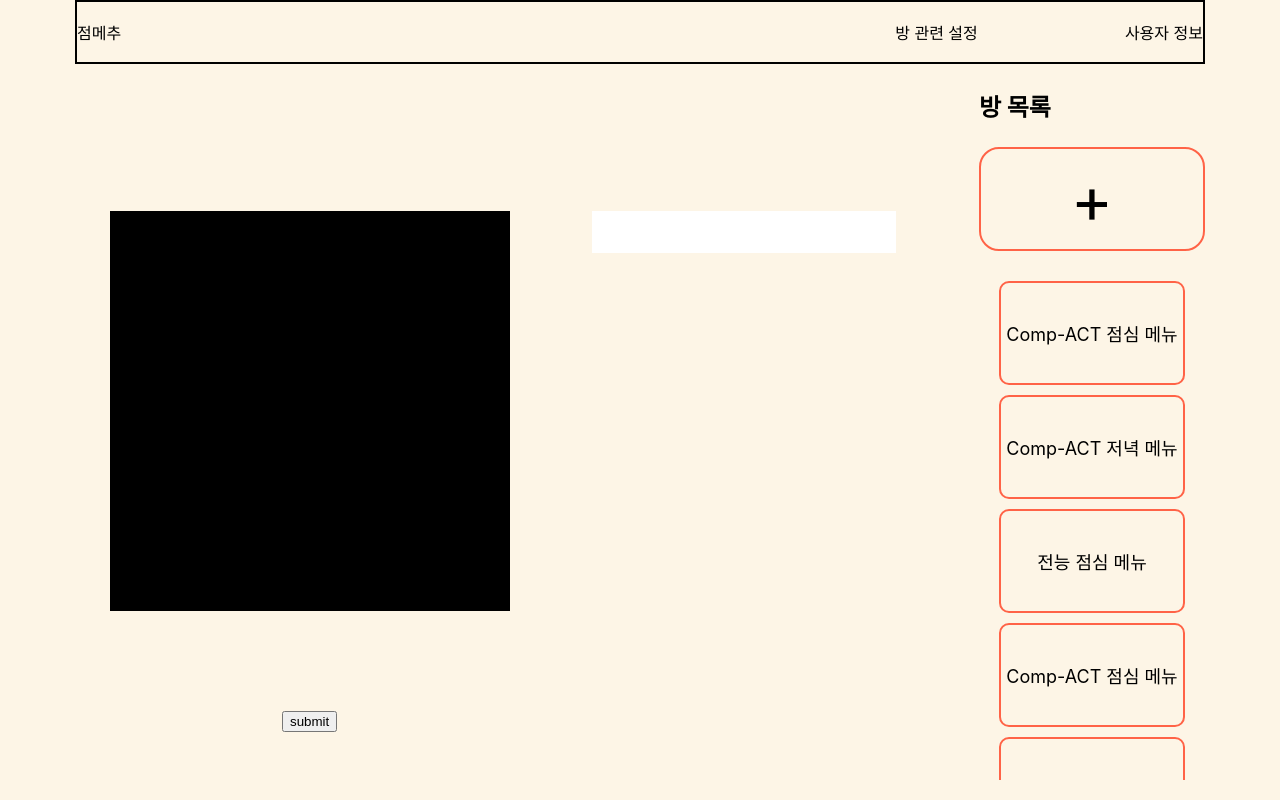
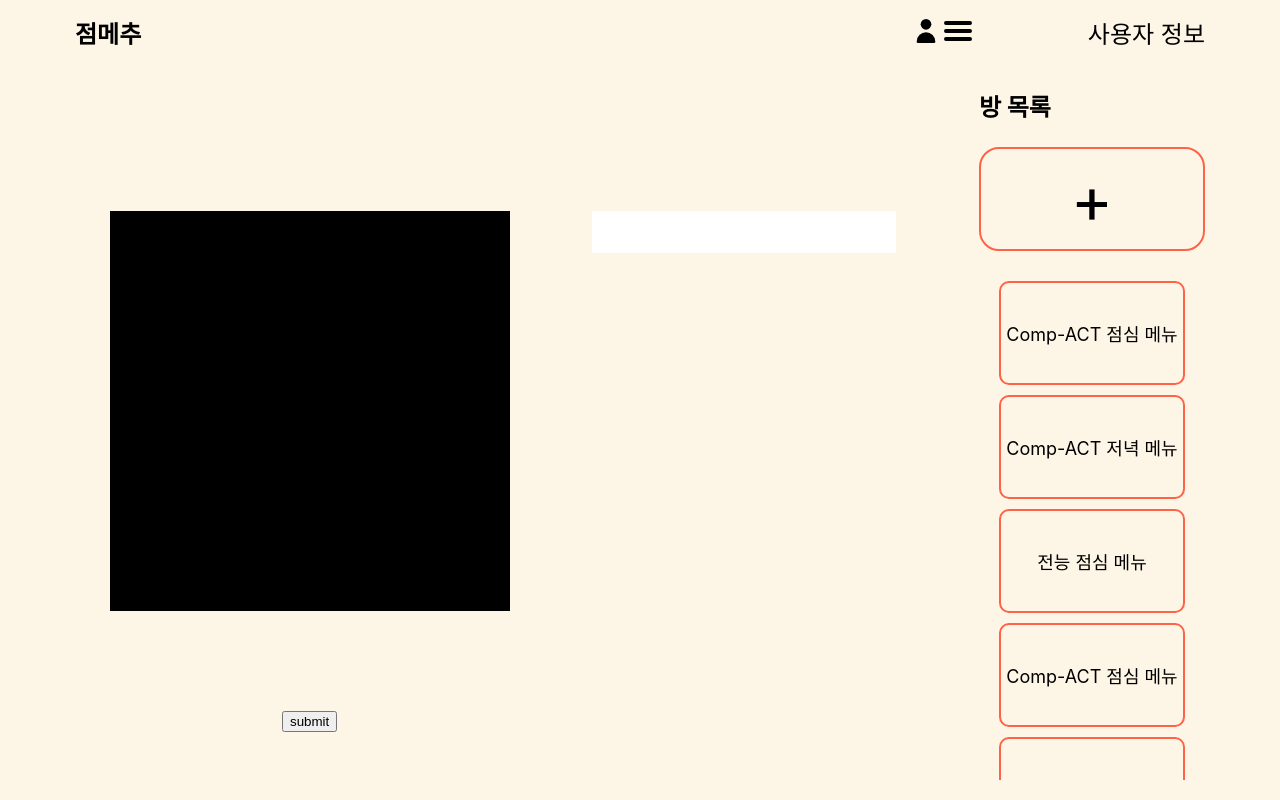
Before and after one commit to Comp-ACT/random-lunch-menu-front, a React (Create React App) app: page / in a window 1280 px wide. Built offline with nearby package versions, Linux system fonts and the light colour scheme.

Commit message:
Replace svg to component and apply

```diff
--- /dev/null
+++ b/src/assets/images/Hamburger.jsx
@@ -0,0 +1,13 @@
+function Hamburger() {
+  return (
+    <svg width="32px" height="32px" viewBox="0 0 16 16" xmlns="http://www.w3.org/2000/svg">
+      <title>icn/menu</title>
+      <path
+        d="M2 3h12a1 1 0 0 1 0 2H2a1 1 0 1 1 0-2zm0 4h12a1 1 0 0 1 0 2H2a1 1 0 1 1 0-2zm0 4h12a1 1 0 0 1 0 2H2a1 1 0 0 1 0-2z"
+        id="a"
+      />
+    </svg>
+  );
+}
+
+export default Hamburger;
--- /dev/null
+++ b/src/assets/images/Person.jsx
@@ -0,0 +1,15 @@
+function Person() {
+  return (
+    <svg width="32px" height="32px" viewBox="0 0 24 24" xmlns="http://www.w3.org/2000/svg">
+      <g>
+        <g>
+          <rect width="24" height="24" opacity="0" />
+          <path d="M12 11a4 4 0 1 0-4-4 4 4 0 0 0 4 4z" />
+          <path d="M18 21a1 1 0 0 0 1-1 7 7 0 0 0-14 0 1 1 0 0 0 1 1z" />
+        </g>
+      </g>
+    </svg>
+  );
+}
+
+export default Person;
--- a/src/components/common/header/Header.jsx
+++ b/src/components/common/header/Header.jsx
@@ -1,3 +1,5 @@
+import RoomConfigHeader from './room-config-header/RoomConfigHeader';
+
 function Header() {
   return (
     <div style={{
@@ -11,16 +13,27 @@ function Header() {
           width: '80%',
         }}
       >
-        <div>
+        <div style={{
+          display: 'flex',
+          flexDirection: 'column',
+          justifyContent: 'center',
+          fontSize: 24,
+          fontWeight: 'bold',
+        }}
+        >
           점메추
         </div>
         <div>
-          방 관련 설정
+          <RoomConfigHeader />
         </div>
       </div>
       <div style={{
+        display: 'flex',
+        flexDirection: 'column',
+        justifyContent: 'center',
         width: '20%',
         textAlign: 'right',
+        fontSize: 24,
       }}
       >
         사용자 정보
--- /dev/null
+++ b/src/components/common/header/room-config-header/RoomConfigHeader.jsx
@@ -0,0 +1,17 @@
+import Hamburger from '../../../../assets/images/Hamburger';
+import Person from '../../../../assets/images/Person';
+
+function RoomConfigHeader() {
+  return (
+    <div style={{
+      display: 'flex',
+      marginRight: 5,
+    }}
+    >
+      <Person />
+      <Hamburger />
+    </div>
+  );
+}
+
+export default RoomConfigHeader;
--- a/src/components/pages/Home.jsx
+++ b/src/components/pages/Home.jsx
@@ -26,10 +26,8 @@ function Home() {
           display: 'flex',
           flexDirection: 'column',
           justifyContent: 'center',
-          boxSizing: 'border-box',
-          borderStyle: 'solid',
-          borderWidth: 2,
           minHeight: '8%',
+          maxHeight: '8%',
         }}
         >
           <Header />
```
Also changed, not shown: src/assets/images/hamburger.svg (deleted), src/assets/images/person.svg (deleted).
